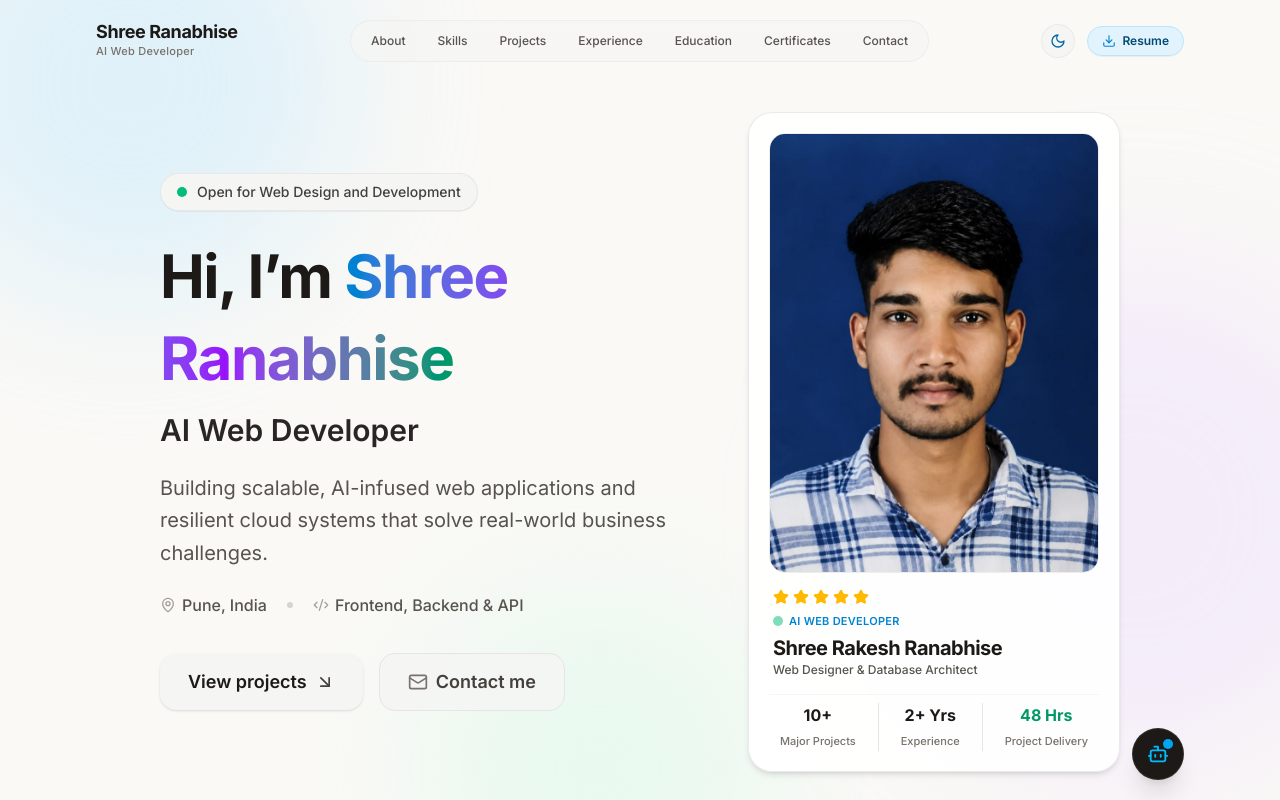
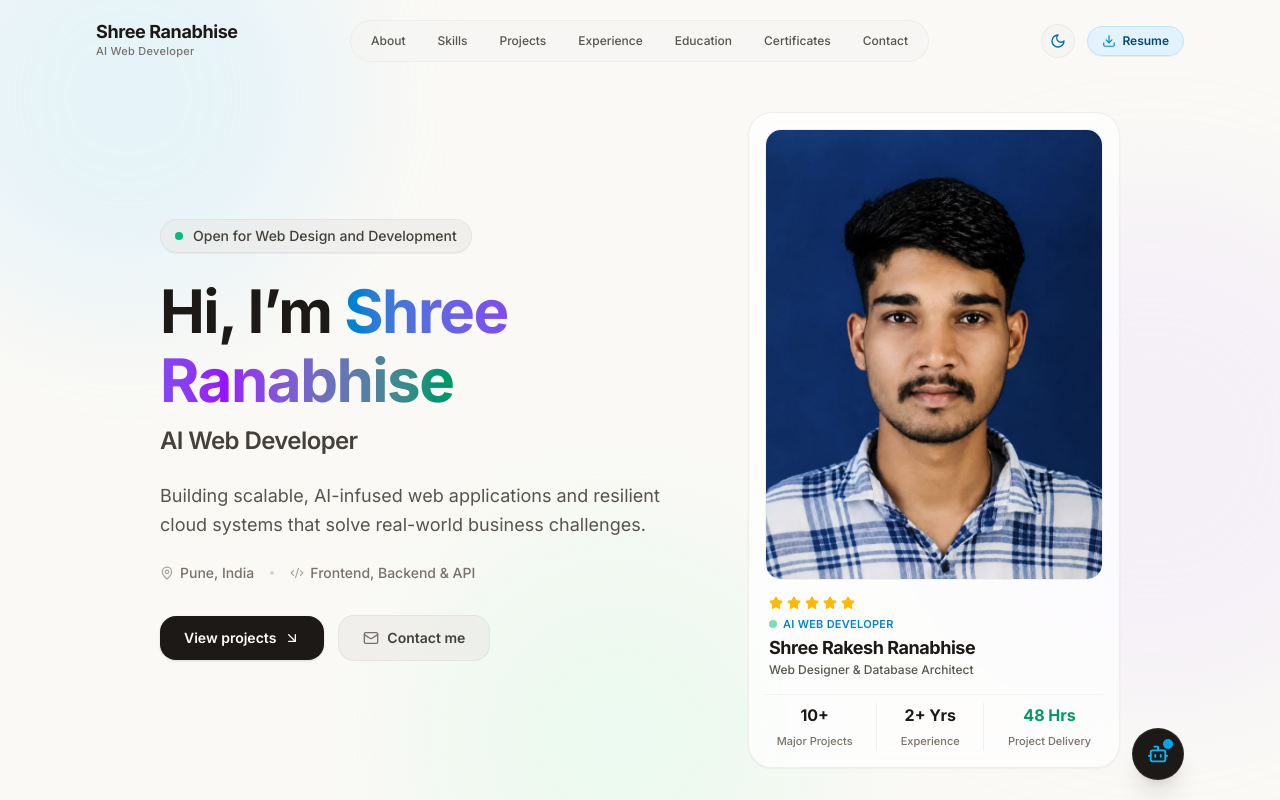
Before and after one commit to ShreeRanabhise/PortFolio, a Next.js app: page / in a window 1280 px wide. Shown: the top 800 px of the page. Built offline with nearby package versions, Linux system fonts and the light colour scheme.

Commit message:
Restore gradient text color for Shree Ranabhise in hero section

```diff
--- a/src/components/sections/Hero.tsx
+++ b/src/components/sections/Hero.tsx
@@ -8,48 +8,12 @@ import { personalInfo } from '@/data/portfolioData';
 
 export function Hero() {
   return (
-    <section className="relative min-h-[90vh] pt-28 pb-16 flex items-center justify-center overflow-hidden">
-      {/* Background Soft Abstract Animated Blobs */}
+    <section className="relative min-h-[88vh] pt-28 pb-16 flex items-center justify-center overflow-hidden">
+      {/* Imperceptible Ambient Color Blooms */}
       <div className="absolute inset-0 pointer-events-none overflow-hidden">
-        <motion.div
-          animate={{
-            scale: [1, 1.15, 1],
-            x: [0, 20, 0],
-            y: [0, -15, 0],
-          }}
-          transition={{
-            duration: 18,
-            repeat: Infinity,
-            ease: 'easeInOut',
-          }}
-          className="absolute -top-24 -left-20 w-96 h-96 rounded-full bg-sky-200/40 dark:bg-sky-950/20 blur-3xl"
-        />
-        <motion.div
-          animate={{
-            scale: [1, 1.2, 1],
-            x: [0, -25, 0],
-            y: [0, 20, 0],
-          }}
-          transition={{
-            duration: 22,
-            repeat: Infinity,
-            ease: 'easeInOut',
-          }}
-          className="absolute top-1/3 -right-24 w-[28rem] h-[28rem] rounded-full bg-purple-200/35 dark:bg-purple-950/20 blur-3xl"
-        />
-        <motion.div
-          animate={{
-            scale: [1, 1.1, 1],
-            x: [0, 15, 0],
-            y: [0, 15, 0],
-          }}
-          transition={{
-            duration: 20,
-            repeat: Infinity,
-            ease: 'easeInOut',
-          }}
-          className="absolute -bottom-20 left-1/3 w-80 h-80 rounded-full bg-emerald-100/40 dark:bg-emerald-950/20 blur-3xl"
-        />
+        <div className="absolute -top-28 -left-20 w-[26rem] h-[26rem] rounded-full bg-sky-200/30 dark:bg-sky-900/15 blur-3xl" />
+        <div className="absolute top-1/4 -right-28 w-[30rem] h-[30rem] rounded-full bg-purple-200/25 dark:bg-purple-900/15 blur-3xl" />
+        <div className="absolute -bottom-24 left-1/3 w-[24rem] h-[24rem] rounded-full bg-emerald-100/30 dark:bg-emerald-950/15 blur-3xl" />
       </div>
 
       <div className="relative z-10 max-w-5xl mx-auto px-4 sm:px-6 lg:px-8 w-full">
@@ -57,66 +21,66 @@ export function Hero() {
 
           {/* Main Hero Text (7 cols) */}
           <motion.div
-            initial={{ opacity: 0, y: 20 }}
+            initial={{ opacity: 0, y: 16 }}
             animate={{ opacity: 1, y: 0 }}
-            transition={{ duration: 0.6 }}
+            transition={{ duration: 0.5, ease: 'easeOut' }}
             className="lg:col-span-7 flex flex-col items-start gap-6"
           >
             {/* Status chip */}
-            <div className="inline-flex items-center gap-2.5 px-4 py-2 rounded-full bg-stone-100 dark:bg-stone-800/80 border border-stone-200/80 dark:border-stone-700/80 text-xs sm:text-sm font-medium text-stone-700 dark:text-stone-300 shadow-2xs">
-              <span className="relative flex h-2.5 w-2.5">
+            <div className="inline-flex items-center gap-2.5 px-3.5 py-1.5 rounded-full bg-stone-200/50 dark:bg-stone-800/40 border border-stone-300/40 dark:border-white/[0.08] text-xs sm:text-sm font-medium text-stone-700 dark:text-stone-300 shadow-2xs backdrop-blur-xs">
+              <span className="relative flex h-2 w-2">
                 <span className="animate-ping absolute inline-flex h-full w-full rounded-full bg-emerald-400 opacity-75"></span>
-                <span className="relative inline-flex rounded-full h-2.5 w-2.5 bg-emerald-500"></span>
+                <span className="relative inline-flex rounded-full h-2 w-2 bg-emerald-500"></span>
               </span>
               <span>{personalInfo.availability}</span>
             </div>
 
             {/* Greeting & Title */}
-            <div className="space-y-3">
-              <h1 className="text-4xl sm:text-5xl lg:text-6xl font-bold tracking-tight text-stone-900 dark:text-stone-100 leading-snug">
+            <div className="space-y-2.5">
+              <h1 className="text-4xl sm:text-5xl lg:text-6xl font-bold tracking-tight text-stone-900 dark:text-stone-100 leading-[1.15]">
                 Hi, I’m{' '}
                 <span className="bg-gradient-to-r from-sky-600 via-purple-600 to-emerald-600 dark:from-sky-400 dark:via-purple-400 dark:to-emerald-400 bg-clip-text text-transparent">
                   Shree Ranabhise
                 </span>
               </h1>
-              <p className="text-xl sm:text-2xl lg:text-3xl font-semibold tracking-normal text-stone-800 dark:text-stone-200">
+              <p className="text-xl sm:text-2xl font-semibold tracking-tight text-stone-700 dark:text-stone-300">
                 {personalInfo.role}
               </p>
             </div>
 
-            {/* Outcome-focused statement */}
-            <p className="text-base sm:text-lg lg:text-xl text-stone-600 dark:text-stone-300 leading-relaxed font-normal max-w-2xl">
+            {/* Outcome statement */}
+            <p className="text-base sm:text-lg text-stone-600 dark:text-stone-300 leading-relaxed font-normal max-w-2xl">
               {personalInfo.outcomesStatement}
             </p>
 
             {/* Quick location tag */}
-            <div className="flex items-center gap-5 text-sm sm:text-base font-medium text-stone-600 dark:text-stone-400">
+            <div className="flex items-center gap-4 text-xs sm:text-sm font-medium text-stone-500 dark:text-stone-400">
               <span className="flex items-center gap-1.5">
-                <MapPin className="w-4 h-4 text-stone-400" />
+                <MapPin className="w-3.5 h-3.5 text-stone-400" />
                 {personalInfo.location}
               </span>
-              <span className="w-1.5 h-1.5 rounded-full bg-stone-300 dark:bg-stone-700"></span>
+              <span className="w-1 h-1 rounded-full bg-stone-300 dark:bg-stone-700"></span>
               <span className="flex items-center gap-1.5">
-                <Code2 className="w-4 h-4 text-stone-400" />
+                <Code2 className="w-3.5 h-3.5 text-stone-400" />
                 Frontend, Backend & API
               </span>
             </div>
 
             {/* CTAs */}
-            <div className="flex flex-wrap items-center gap-4 pt-3">
+            <div className="flex flex-wrap items-center gap-3.5 pt-2">
               <Link
                 href="#projects"
-                className="inline-flex items-center gap-2 px-7 py-3.5 text-base sm:text-lg font-semibold text-stone-900 dark:text-stone-900 bg-stone-100 dark:bg-stone-100 hover:bg-stone-200 dark:hover:bg-stone-200 rounded-2xl shadow-sm transition-all hover:scale-[1.02] active:scale-[0.98]"
+                className="inline-flex items-center gap-2 px-6 py-3 text-sm font-semibold text-white dark:text-stone-950 bg-stone-900 dark:bg-stone-100 hover:bg-stone-800 dark:hover:bg-stone-200 rounded-2xl shadow-sm transition-all duration-200 hover:-translate-y-0.5 active:translate-y-0"
               >
                 <span>View projects</span>
-                <ArrowDownRight className="w-5 h-5 text-stone-700 dark:text-stone-700" />
+                <ArrowDownRight className="w-4 h-4" />
               </Link>
 
               <Link
                 href="#contact"
-                className="inline-flex items-center gap-2 px-7 py-3.5 text-base sm:text-lg font-semibold text-stone-700 dark:text-stone-200 bg-stone-100/80 dark:bg-stone-800/80 hover:bg-stone-200/80 dark:hover:bg-stone-700/80 border border-stone-200 dark:border-stone-700 rounded-2xl transition-all hover:scale-[1.02] active:scale-[0.98]"
+                className="inline-flex items-center gap-2 px-6 py-3 text-sm font-semibold text-stone-700 dark:text-stone-200 bg-stone-200/50 dark:bg-stone-800/50 hover:bg-stone-200/80 dark:hover:bg-stone-700/80 border border-stone-300/40 dark:border-white/[0.08] rounded-2xl transition-all duration-200 hover:-translate-y-0.5 active:translate-y-0"
               >
-                <Mail className="w-5 h-5 text-stone-500" />
+                <Mail className="w-4 h-4 text-stone-500" />
                 <span>Contact me</span>
               </Link>
             </div>
@@ -124,41 +88,40 @@ export function Hero() {
 
           {/* Profile Card preserving uploaded photo 3:4 aspect ratio (5 cols) */}
           <motion.div
-            initial={{ opacity: 0, scale: 0.95 }}
-            animate={{ opacity: 1, scale: 1 }}
-            transition={{ duration: 0.6, delay: 0.15 }}
+            initial={{ opacity: 0, y: 20 }}
+            animate={{ opacity: 1, y: 0 }}
+            transition={{ duration: 0.5, delay: 0.1 }}
             className="lg:col-span-5 flex justify-center"
           >
-            <div className="relative w-full max-w-sm p-4 sm:p-5 rounded-3xl bg-white/90 dark:bg-stone-900/80 border border-stone-200/80 dark:border-stone-800 backdrop-blur-md shadow-md flex flex-col gap-4">
+            <div className="relative w-full max-w-sm p-4 rounded-3xl bg-white/70 dark:bg-stone-900/60 border border-stone-200/60 dark:border-white/[0.08] backdrop-blur-md shadow-xs flex flex-col gap-4">
 
-              {/* Natural Aspect Ratio Photo Container with NO black shadow */}
-              <div className="relative w-full aspect-[3/4] rounded-2xl overflow-hidden border border-stone-200/70 dark:border-stone-700/80 group">
+              {/* Natural Aspect Ratio Photo Container */}
+              <div className="relative w-full aspect-[3/4] rounded-2xl overflow-hidden border border-stone-200/50 dark:border-white/[0.08] group">
                 <Image
                   src="/images/shree-profile.jpg"
                   alt="Shree Ranabhise Profile Photo"
                   fill
                   priority
                   sizes="(max-width: 768px) 100vw, 320px"
-                  className="object-cover object-top group-hover:scale-[1.03] transition-transform duration-500"
+                  className="object-cover object-top group-hover:scale-[1.02] transition-transform duration-500"
                 />
               </div>
 
-              {/* Clean Profile Badge Below Image */}
+              {/* Profile details */}
               <div className="flex flex-col text-left px-1">
-                {/* 5-Star Rating Row */}
-                <div className="flex items-center gap-1 text-amber-400 dark:text-amber-300 mb-2">
+                <div className="flex items-center gap-1 text-amber-400 dark:text-amber-300 mb-1.5">
                   {[...Array(5)].map((_, i) => (
-                    <Star key={i} className="w-4 h-4 fill-amber-400 text-amber-400" />
+                    <Star key={i} className="w-3.5 h-3.5 fill-amber-400 text-amber-400" />
                   ))}
                 </div>
 
-                <div className="flex items-center gap-1.5 mb-1">
-                  <span className="w-2.5 h-2.5 rounded-full bg-emerald-500 animate-pulse" />
+                <div className="flex items-center gap-1.5 mb-0.5">
+                  <span className="w-2 h-2 rounded-full bg-emerald-500 animate-pulse" />
                   <span className="text-[11px] font-semibold text-sky-600 dark:text-sky-400 tracking-wide uppercase">
                     AI Web Developer
                   </span>
                 </div>
-                <h3 className="text-xl font-bold text-stone-900 dark:text-stone-100 tracking-tight">
+                <h3 className="text-lg font-bold text-stone-900 dark:text-stone-100 tracking-tight">
                   {personalInfo.name}
                 </h3>
                 <p className="text-xs text-stone-600 dark:text-stone-400 font-medium">
@@ -167,7 +130,7 @@ export function Hero() {
               </div>
 
               {/* Metrics Grid */}
-              <div className="pt-2 border-t border-stone-100 dark:border-stone-800 flex justify-around text-center">
+              <div className="pt-2 border-t border-stone-200/40 dark:border-white/[0.06] flex justify-around text-center">
                 <div>
                   <span className="block text-base font-bold text-stone-900 dark:text-stone-100">
                     10+
@@ -176,7 +139,7 @@ export function Hero() {
                     Major Projects
                   </span>
                 </div>
-                <div className="w-px bg-stone-200 dark:bg-stone-800" />
+                <div className="w-px bg-stone-200/60 dark:bg-white/[0.08]" />
                 <div>
                   <span className="block text-base font-bold text-stone-900 dark:text-stone-100">
                     2+ Yrs
@@ -185,7 +148,7 @@ export function Hero() {
                     Experience
                   </span>
                 </div>
-                <div className="w-px bg-stone-200 dark:bg-stone-800" />
+                <div className="w-px bg-stone-200/60 dark:bg-white/[0.08]" />
                 <div>
                   <span className="block text-base font-bold text-emerald-600 dark:text-emerald-400">
                     48 Hrs
```
